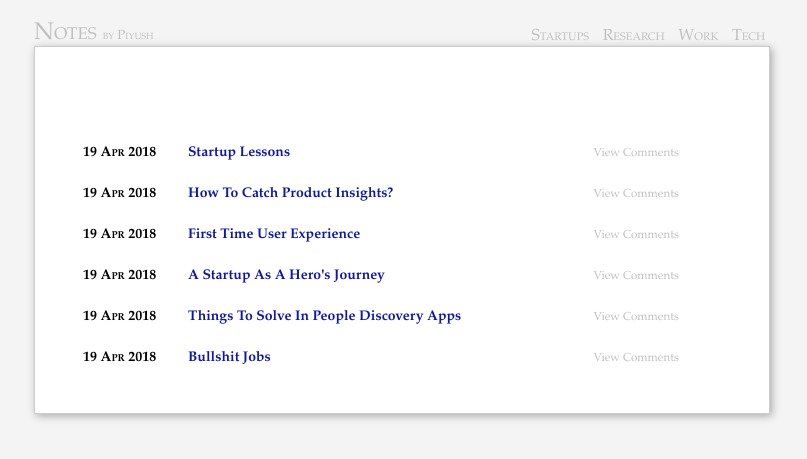
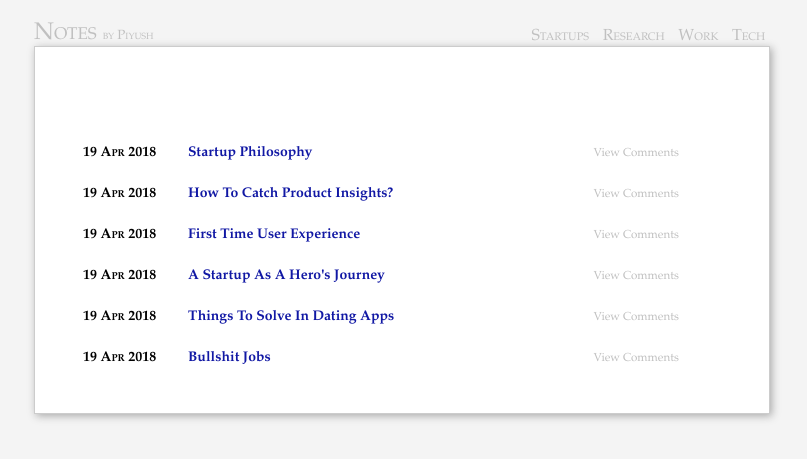
Before and after one commit to piyushahuja/piyushahuja.github.io, a Jekyll site: the page built from _pages/startups.html, in a window 1280 px wide. Shown: the top 459 px of the page, without its empty margins (238-1045 px from the left). Built offline with Jekyll 4.4.1, drawn with Linux system fonts in a browser that asks for light colours; comment, search, counter and statistics services are not loaded.

Commit message:
auto deployed

```diff
--- a/_posts/startups/2018-04-19-discovery.md
+++ b/_posts/startups/2018-04-19-discovery.md
@@ -1,7 +1,7 @@
 ---
 
 layout: post-normal
-title: Things To Solve In People Discovery Apps
+title: Things To Solve In Dating Apps
 date:   2018-04-19 09:00:11
 tag:
 categories: startups
--- a/_posts/startups/2018-04-19-startup-lessons.md
+++ b/_posts/startups/2018-04-19-startup-philosophy.md
@@ -1,7 +1,7 @@
 ---
 
 layout: post-normal
-title: Startup Lessons
+title: Startup Philosophy
 date:   2018-04-19 09:00:12
 tag:
 categories: startups
```
